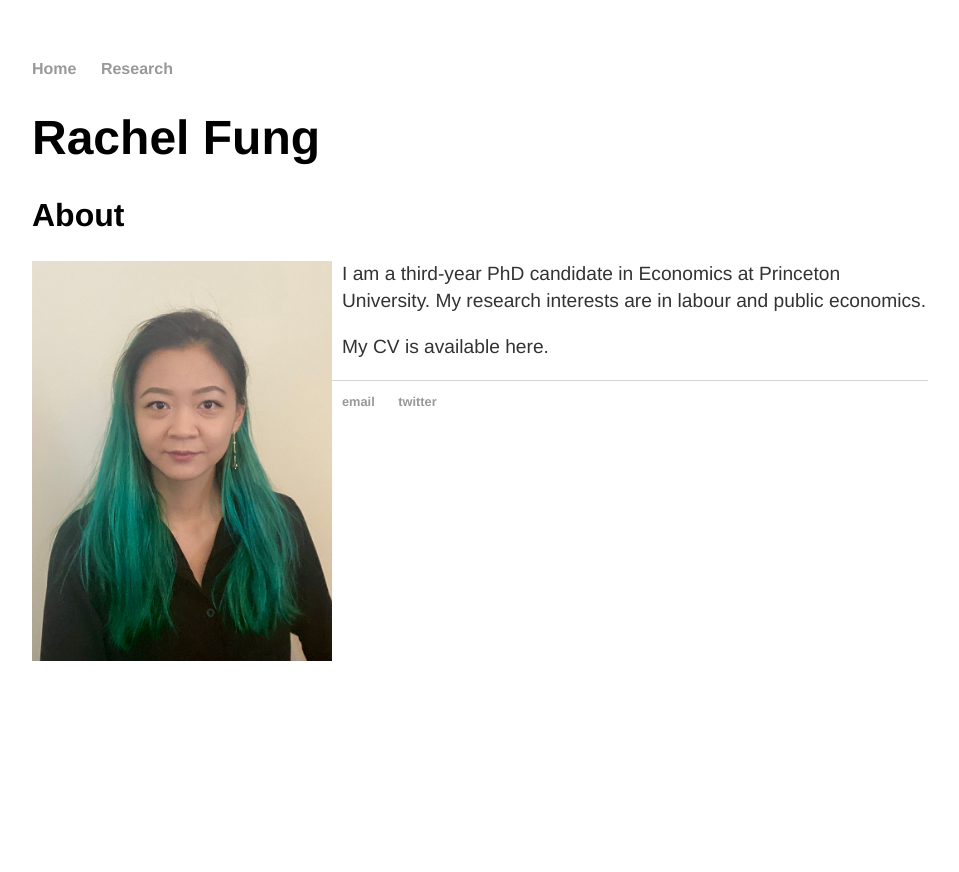
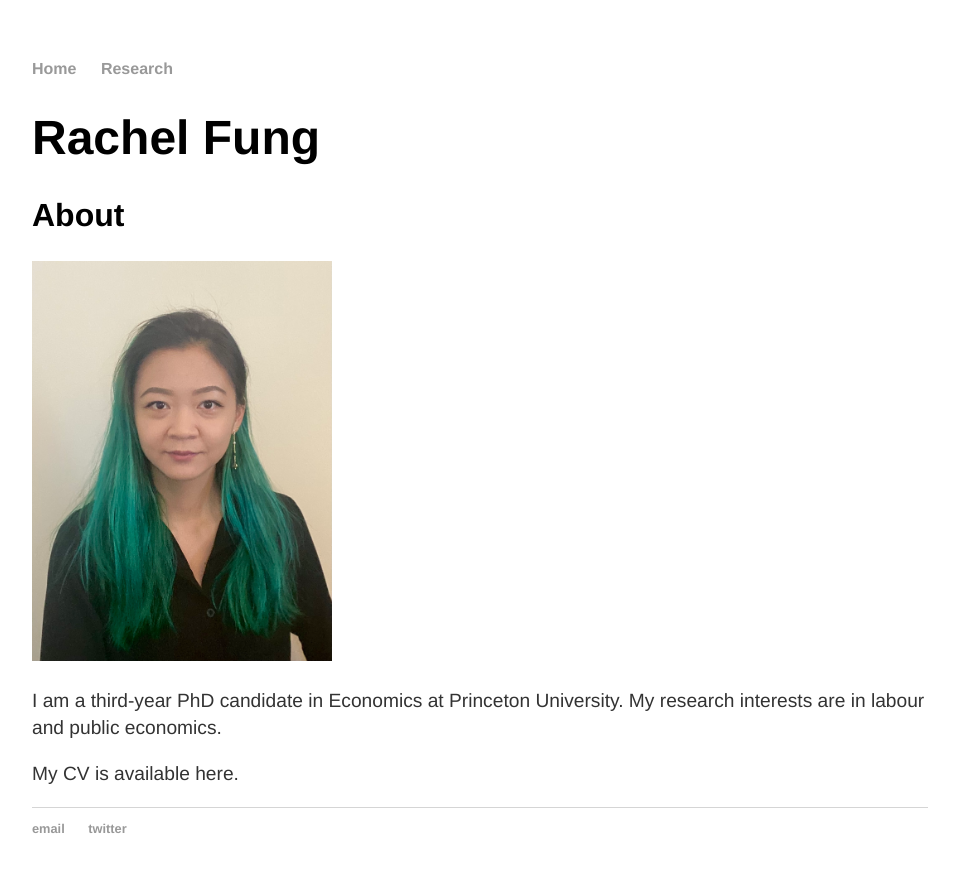
Before and after one commit to rachelylfung/rachelylfung.github.io, a Jekyll site: the page built from index.md, in a window 1280 px wide. Shown: the top 872 px of the page, without its empty margins (160-1119 px from the left). Built offline with Jekyll 4.4.1, drawn with Linux system fonts in a browser that asks for light colours.

Commit message:
Update index.md

```diff
--- a/index.md
+++ b/index.md
@@ -8,7 +8,7 @@ title: Rachel Fung
 
 
 ## About
-![Rachel Fung](https://rachelylfung.github.io/assets/headshot.jpg){: height="400px" width="300px" style="float:left; padding-right:10px" }
+![Rachel Fung](https://rachelylfung.github.io/assets/headshot.jpg){: height="400px" width="300px" }
 
 I am a third-year PhD candidate in Economics at Princeton University. My research interests are in labour and public economics.
 
```
